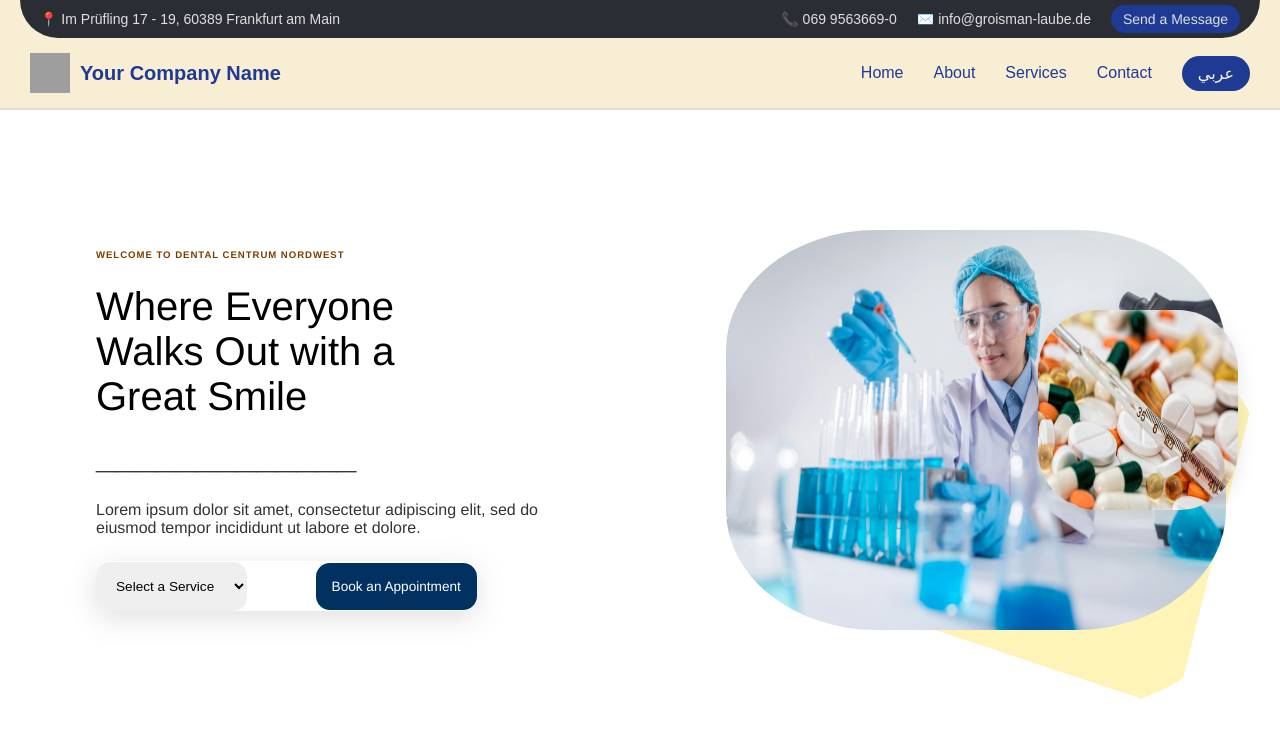
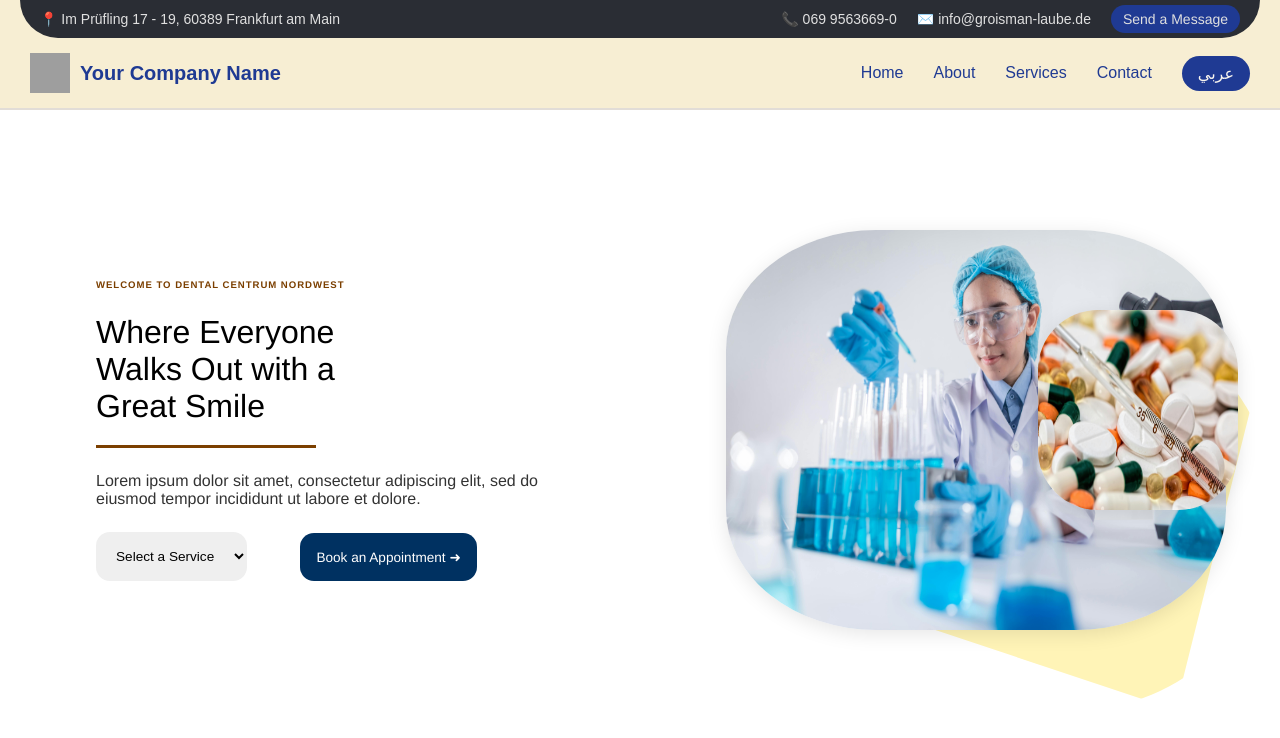
Before and after one commit to syedtalha88/AdvancePharma, a React (Vite) app: page / in a window 1280 px wide. Shown: the top 738 px of the page. Built offline with nearby package versions, Linux system fonts and the light colour scheme; grey boxes are pictures that could not be loaded.

Commit message:
completed

```diff
--- a/src/HeroSection.jsx
+++ b/src/HeroSection.jsx
@@ -1,25 +1,23 @@
-// HeroSection.js
 import styled from 'styled-components';
-import mainImage from './assets/pic2.jpg'; // replace with your main image path
-import overlayImage from './assets/pic1.jpg'; // replace with overlay image path
-
+import mainImage from './assets/pic2.jpg'; // Replace with your main image path
+import overlayImage from './assets/pic1.jpg'; // Replace with your overlay image path
 
 const HeroSection = () => {
   return (
     <HeroContainer>
       <TextContent>
         <Subtitle>Welcome to Dental Centrum Nordwest</Subtitle>
-          <Title>Where Everyone  <br /> Walks Out with a  <br />Great Smile</Title>
-          <Space> <h1>_____________</h1></Space>
+        <Title>Where Everyone <br /> Walks Out with a <br /> Great Smile</Title>
+        <Space />
         <Description>
-            Lorem ipsum dolor sit amet, consectetur adipiscing elit, sed do <br />eiusmod tempor incididunt ut labore et dolore.
+          Lorem ipsum dolor sit amet, consectetur adipiscing elit, sed do <br /> eiusmod tempor incididunt ut labore et dolore.
         </Description>
         <ServiceSelector>
           <select>
             <option>Select a Service</option>
             {/* Additional options */}
           </select>
-            <BookButton>Book an Appointment  </BookButton>
+          <BookButton>Book an Appointment ➜</BookButton>
         </ServiceSelector>
       </TextContent>
       <ImageWrapper>
@@ -53,8 +51,12 @@ const HeroSection = () => {
 const TextContent = styled.div`
   flex: 1;
   padding: 4rem;
-    width:30%;
-    background-color:;
+  width: 30%;
+
+  @media (max-width: 768px) {
+    width: 100%;
+    padding: 2rem;
+  }
 `;
 
 const Subtitle = styled.h2`
@@ -63,6 +65,10 @@ const HeroSection = () => {
   text-transform: uppercase;
   letter-spacing: 0.1em;
   margin-bottom: 0.5rem;
+
+  @media (max-width: 768px) {
+    font-size: 0.7rem;
+  }
 `;
 
 const Title = styled.h1`
@@ -72,19 +78,36 @@ const HeroSection = () => {
   margin-top: 1.5rem;
   color: #000;
   font-weight: 100;
-    @media (min-width: 768px) {
-      font-size: 2.5rem;
+
+  @media (max-width: 768px) {
+    font-size: 1.8rem;
+  }
+
+  @media (max-width: 480px) {
+    font-size: 1.5rem;
   }
 `;
-      const Space = styled.h1`
-      color:7b3f00;
 
-      `
+const Space = styled.div`
+  width: 220px;
+  height: 3px;
+  background-color: #7b3f00;
+  margin: 20px 0;
+
+  @media (max-width: 768px) {
+    width: 150px;
+  }
+`;
+
 const Description = styled.p`
   font-size: 1rem;
   color: #333;
   margin-bottom: 1.5rem;
   margin-top: 1.5rem;
+
+  @media (max-width: 768px) {
+    font-size: 0.9rem;
+  }
 `;
 
 const ServiceSelector = styled.div`
@@ -93,12 +116,12 @@ const HeroSection = () => {
   flex-direction: column;
   align-items: center;
   width: 70%;
-    height:50px;
-    border-radius:14px;
-    background-color: ;
+  height: 50px;
+  border-radius: 14px;
   box-shadow: rgba(100, 100, 111, 0.2) 0px 7px 29px 0px;
 
-    select, button {
+  select,
+  button {
     padding: 1rem;
     font-size: 0.85rem;
     margin: 0.5rem 0;
@@ -109,10 +132,17 @@ const HeroSection = () => {
   @media (min-width: 768px) {
     flex-direction: row;
     align-items: center;
+    box-shadow: none;
 
     select {
       margin-right: 1rem;
+
       }
+      }
+
+      @media (max-width: 768px) {
+        width: 100%;
+        box-shadow: none;
   }
 `;
 
@@ -120,6 +150,11 @@ const HeroSection = () => {
   background-color: #003161;
   color: white;
   cursor: pointer;
+
+  @media (max-width: 480px) {
+    font-size: 0.8rem;
+    padding: 0.8rem;
+  }
 `;
 
 const ImageWrapper = styled.div`
@@ -128,23 +163,22 @@ const HeroSection = () => {
   display: flex;
   justify-content: center;
   align-items: center;
-    margin-top: 2rem;
+  margin-top: 5rem;
 
   @media (min-width: 768px) {
     margin-top: 0;
   }
 `;
 
-  // Background Shape positioned behind the images
 const BackgroundShape = styled.div`
   position: absolute;
   top: 10%;
   right: -10%;
   width: 300px;
   height: 300px;
-    background-color: #FFF4B7; /* Shape background color */
+  background-color: #FFF4B7;
   border-radius: 50%;
-    clip-path: polygon(0% 0%, 100% 0%, 75% 100%, 0% 75%); /* Custom shape */
+  clip-path: polygon(0% 0%, 100% 0%, 75% 100%, 0% 75%);
   z-index: -1;
 
   @media (min-width: 768px) {
@@ -153,17 +187,23 @@ const HeroSection = () => {
     top: 20%;
     right: -5%;
   }
+
+  @media (max-width: 480px) {
+    width: 250px;
+    height: 250px;
+  }
 `;
 
 const MainImage = styled.img`
   width: 500px;
   height: 400px;
-    border-radius:30%;
-    background-size:cover
+  border-radius: 30%;
+  background-size: cover;
   box-shadow: 0px 4px 20px rgba(0, 0, 0, 0.1);
 
-    @media (min-width: 768px) {
-    //   width: 70%;
+  @media (max-width: 768px) {
+    width: 90%;
+    height: 240px;
   }
 `;
 
@@ -177,8 +217,13 @@ const HeroSection = () => {
 
   @media (min-width: 768px) {
     top: 20%;
-        right:10px;
+    right: 10px;
+  }
 
-    //   width: 30%;
+  @media (max-width: 480px) {
+    width: 120px;
+    height: 100px;
+    top: 40%;
+    left: -2%;
   }
 `;
```
Also changed, not shown: src/Experience.jsx (+40 -3 lines), src/OurTrust.jsx (+74 -8 lines). Lines whose indentation alone changed are shown as unchanged.
